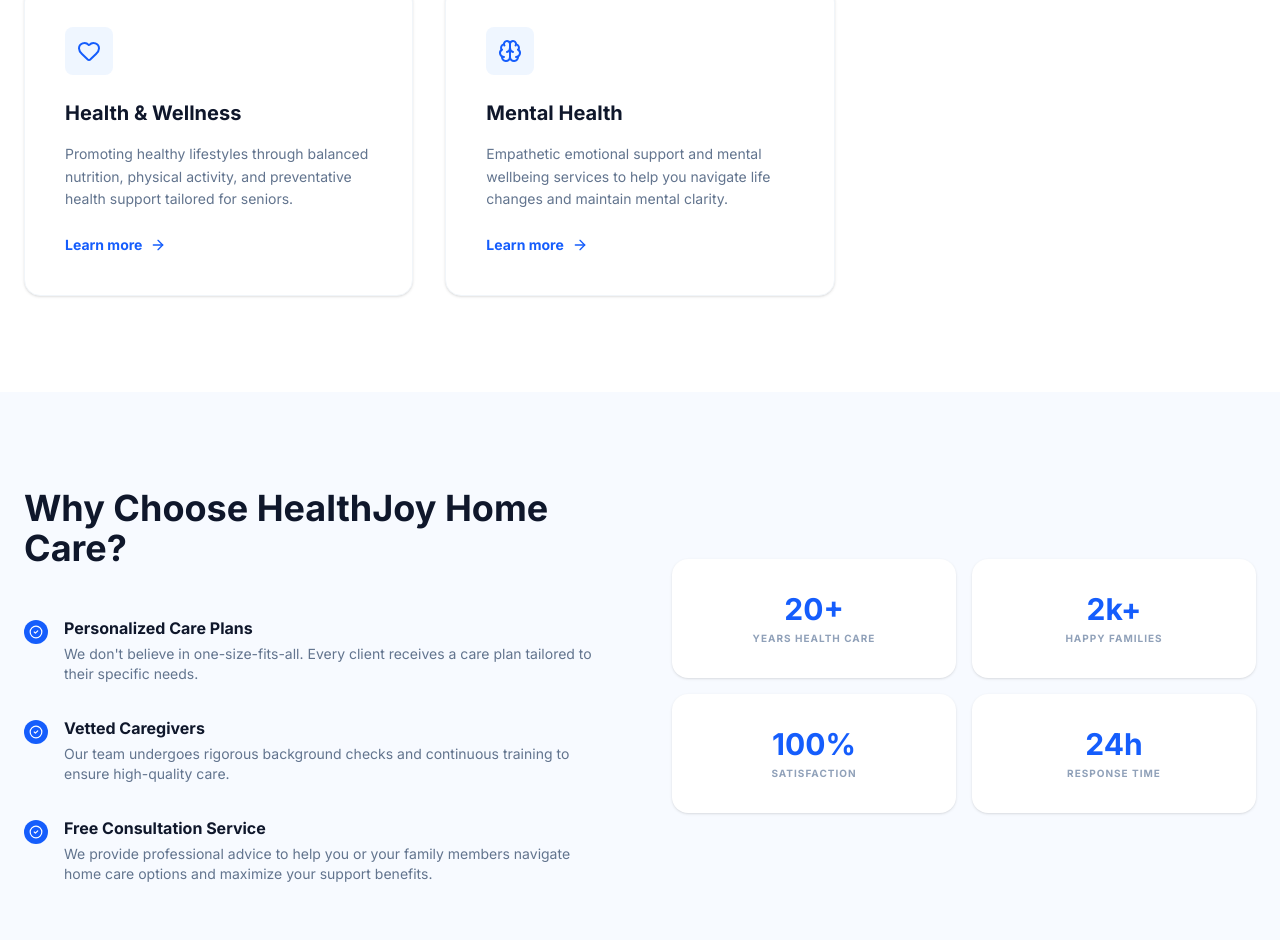
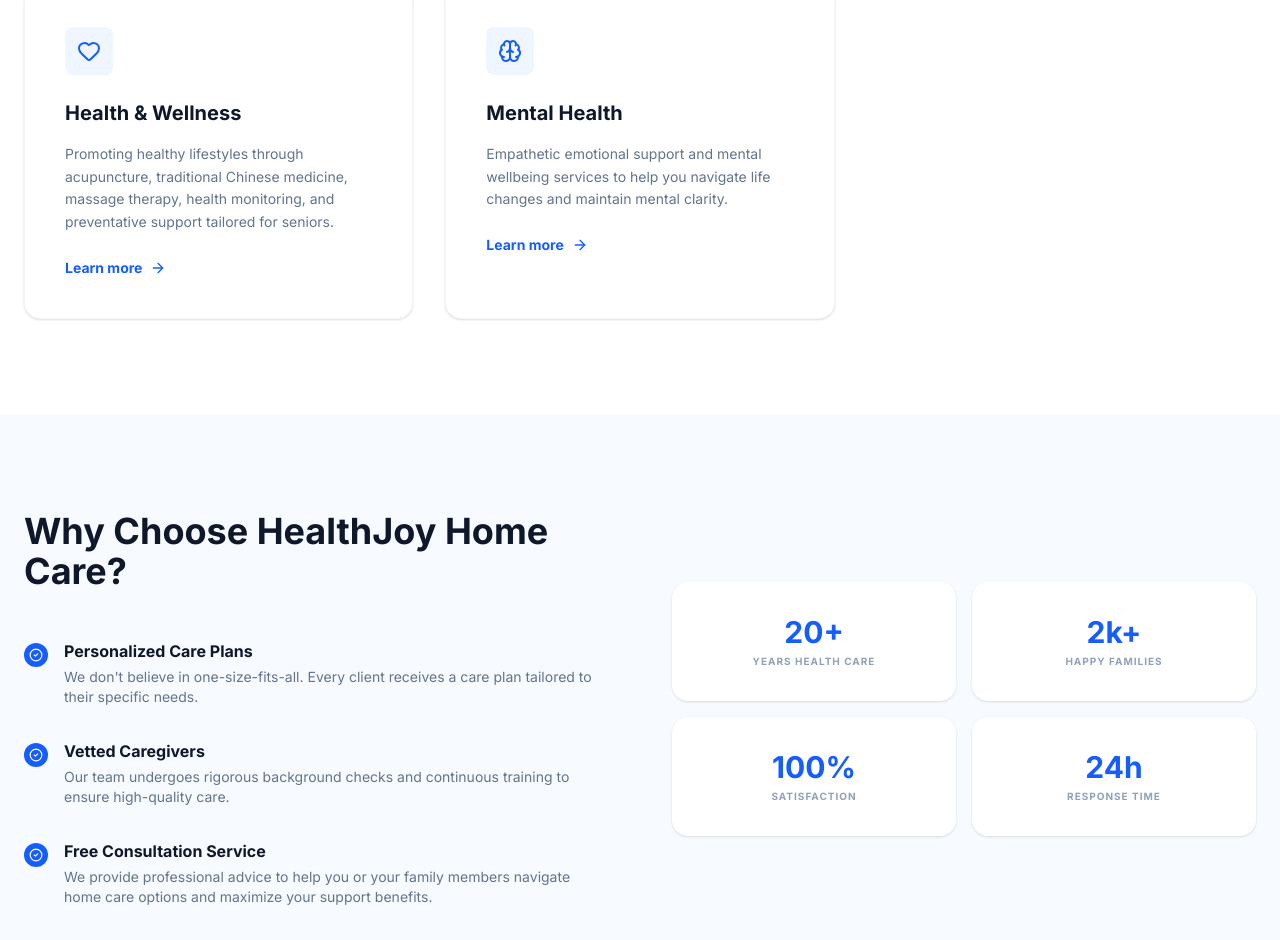
Before and after one commit to rainbowood/HealthJoy-Home-Care, a React (Vite) app: page / in a window 1280 px wide. Shown: the part 1955-2895 px from the top of the page. Built offline with nearby package versions, Linux system fonts and the light colour scheme.

Commit message:
docs: expand Health & Wellness description with specific services

```diff
--- a/src/constants.ts
+++ b/src/constants.ts
@@ -61,7 +61,7 @@
   {
     id: 'health-wellness',
     title: 'Health & Wellness',
-    description: 'Promoting healthy lifestyles through balanced nutrition, physical activity, and preventative health support tailored for seniors.',
+    description: 'Promoting healthy lifestyles through acupuncture, traditional Chinese medicine, massage therapy, health monitoring, and preventative support tailored for seniors.',
     icon: 'Heart',
     image: 'https://lh3.googleusercontent.com/aida-public/AB6AXuDe9fR_t9h_H8p_o5m9x-g9G_Z7F_2T5xJ_9G_Z7F_2T5xJ_9G_Z7F_2T5xJ_9G_Z7F' // Placeholder
   },
```
